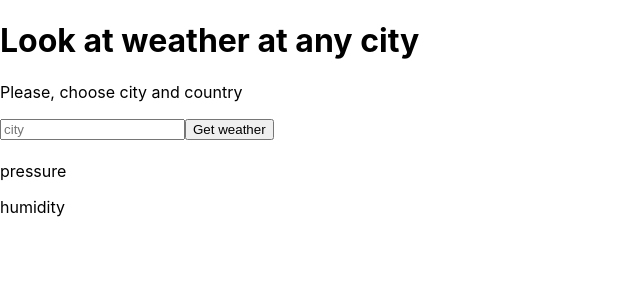
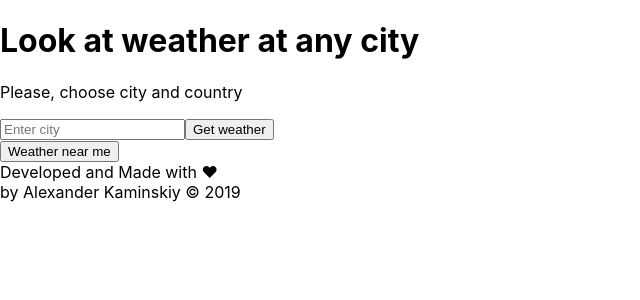
Before and after one commit to aussftw/weather_app, a React (Create React App) app: page / in a window 1280 px wide. Shown: the top 300 px of the page, without its empty margins (0-640 px from the left). Built offline with nearby package versions, Linux system fonts and the light colour scheme; no server answers.

Commit message:
working with forecast

```diff
--- a/src/App.js
+++ b/src/App.js
@@ -10,6 +10,8 @@ class App extends Component {
     super();
     this.state = {
       city: "",
+      lat: null,
+      long: null,
       actualWeather: {
         temp: null,
         wind: null,
@@ -22,7 +24,18 @@ class App extends Component {
     };
   }
 
-  getWeather = async e => {
+  componentDidMount() {
+    window.navigator.geolocation.getCurrentPosition(
+      position =>
+        this.setState({
+          lat: position.coords.latitude,
+          long: position.coords.longitude
+        }),
+      err => this.setState({ errorMessage: err.message })
+    );
+  }
+
+  getInputWeather = async e => {
     e.preventDefault();
     const API_KEY = "d4502d305d879beb12e6f13ebb40722d";
     const city = e.target.elements.city.value;
@@ -52,11 +65,54 @@ class App extends Component {
 
     this.setState({ forecast: forecastResponse.list });
 
-    //const apiCallCoords = await fetch(
-    // `https://api.openweathermap.org/data/2.5/weather?q=lat=35&lon=139&units=metric&appid=${API_KEY}`
-    //);
-    //const responseCallCoords = await apiCallCoords.json();
-    //console.log(responseCallCoords);
+    const windChillCalc = Math.round(
+      15.12 +
+        0.6215 * temp -
+        11.37 * Math.pow(wind, 0.16) +
+        0.3965 * temp * Math.pow(wind, 0, 16)
+    );
+    this.setState({ windchill: windChillCalc });
+    console.log(this.state);
+  };
+
+  getCoordsWeather = async e => {
+    e.preventDefault();
+    const API_KEY = "d4502d305d879beb12e6f13ebb40722d";
+    const lat = this.state.lat;
+    const long = this.state.long;
+    const temp = this.state.actualWeather.temp;
+    const wind = this.state.actualWeather.wind;
+
+    const apiCall = await fetch(
+      `https://api.openweathermap.org/data/2.5/weather?lat=${lat}&lon=${long}&units=metric&appid=${API_KEY}`
+    );
+    const response = await apiCall.json();
+    this.setState({
+      city: response.name,
+      actualWeather: {
+        temp: response.main.temp,
+        wind: response.wind.speed,
+        press: response.main.pressure,
+        humidity: response.main.humidity
+      },
+      visible: true
+    });
+    const apiCallForecast = await fetch(
+      `https://api.openweathermap.org/data/2.5/forecast?lat=${lat}&lon=${long}&units=metric&appid=${API_KEY}`
+    );
+    const forecastResponse = await apiCallForecast.json();
+    const oldForecatstList = forecastResponse.list;
+    const required = [8, 16, 24, 32, 40];
+    const forecastList = [];
+    const oldForecatstListLength = oldForecatstList.length;
+    for (var i = 0; i < oldForecatstListLength; i++) {
+      if (required.includes(i + 1)) {
+        forecastList.push(oldForecatstList[i]);
+      }
+    }
+    console.log(forecastList);
+
+    this.setState({ forecast: forecastList });
 
     const windChillCalc = Math.round(
       15.12 +
@@ -65,21 +121,28 @@ class App extends Component {
         0.3965 * temp * Math.pow(wind, 0, 16)
     );
     this.setState({ windchill: windChillCalc });
+    console.log(this.state);
+  };
 
-    //  console.log(this.state);
-  };
+  renderButton() {
+    return <button onClick={this.getCoordsWeather}> Weather near me </button>;
+  }
 
   render() {
     return (
       <div className="container">
         <Header />
-        <Form loadWeather={this.getWeather} />
+        <Form loadInputWeather={this.getInputWeather} />
+        {this.state.visible ? (
           <Result
             city={this.state.city}
             item={this.state.actualWeather}
             windchill={this.state.windchill}
             forecast={this.state.forecast}
           />
+        ) : null}
+        {this.renderButton()}
+        <Footer />
       </div>
     );
   }
--- a/src/Footer/Footer.js
+++ b/src/Footer/Footer.js
@@ -0,0 +1,31 @@
+import React from "react";
+// import "./footer.css";
+
+const Footer = () => {
+  return (
+    <footer>
+      <div className="footer-container">
+        <div className="footer-text">
+          Developed and Made with
+          <span className="brown"> &#x2665;</span>
+          <div className="footer-text-extented">
+            by Alexander Kaminskiy &copy; 2019
+            <span className="socials">
+              <a className="btn" href="https://github.com/aussftw">
+                <i className="github icon" />
+              </a>
+              <a
+                className="btn"
+                href="https://www.linkedin.com/in/alexander-k-7a7a32165/"
+              >
+                <i className="linkedin icon" />
+              </a>
+            </span>
+          </div>
+        </div>
+      </div>
+    </footer>
+  );
+};
+
+export default Footer;
--- a/src/Form.js
+++ b/src/Form.js
@@ -1,10 +1,11 @@
 import React from "react";
 
-const Form = props => {
+const Form = (props, getCoordsWeather) => {
   return (
     <div>
-      <form onSubmit={props.loadWeather}>
-        <input name="city" placeholder="city" />
+      <form onSubmit={props.loadInputWeather}>
+        <input type="text" name="city" placeholder="Enter city" required />
+
         <button>Get weather</button>
       </form>
     </div>
--- a/src/Result.js
+++ b/src/Result.js
@@ -4,9 +4,9 @@ const Result = props => {
   return (
     <div>
       <h1>{props.city}</h1>
-      <h3>{props.item.temp}</h3>
-      <p>{props.item.wind}</p>
-      <h3>{props.windchill}</h3>
+      <h3>{props.item.temp}&deg; C</h3>
+      <p> wind {props.item.wind} km/h</p>
+      <h3>{props.windchill}&deg; C</h3>
       <p>pressure {props.item.press}</p>
       <p>humidity {props.item.humidity}</p>
     </div>
```
Also changed, not shown: src/logo.svg (deleted). Lines whose indentation alone changed are shown as unchanged.
